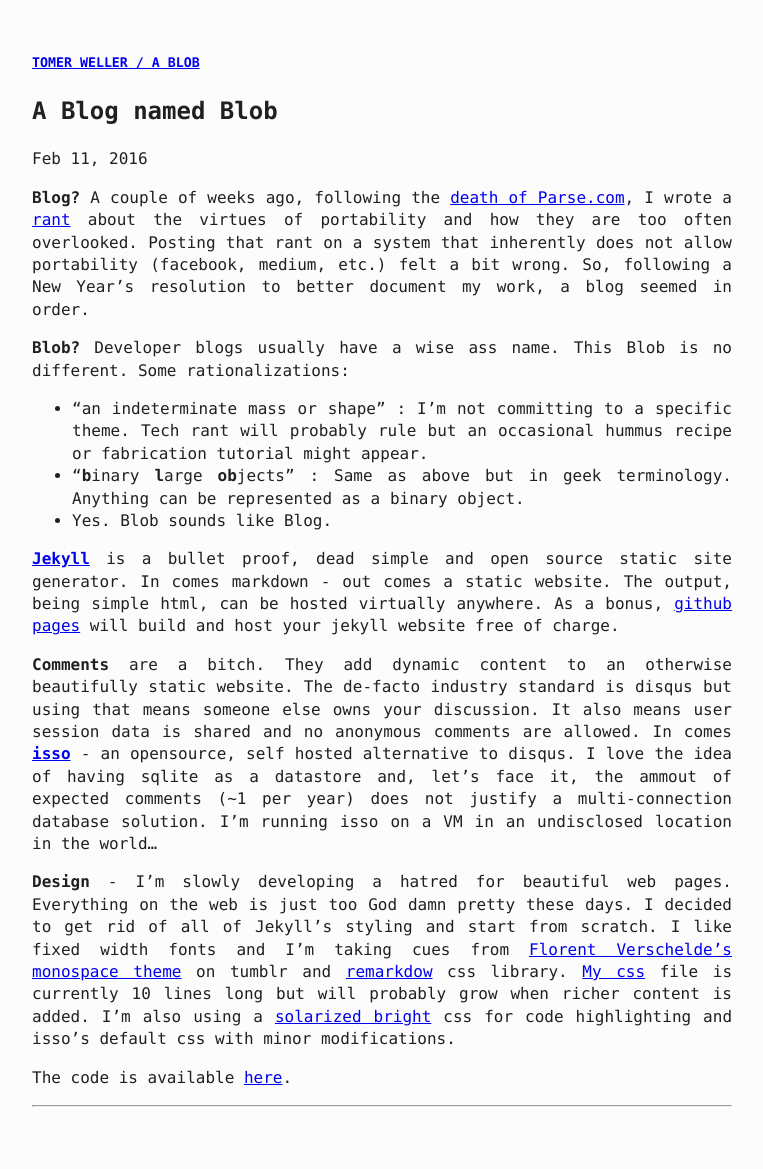
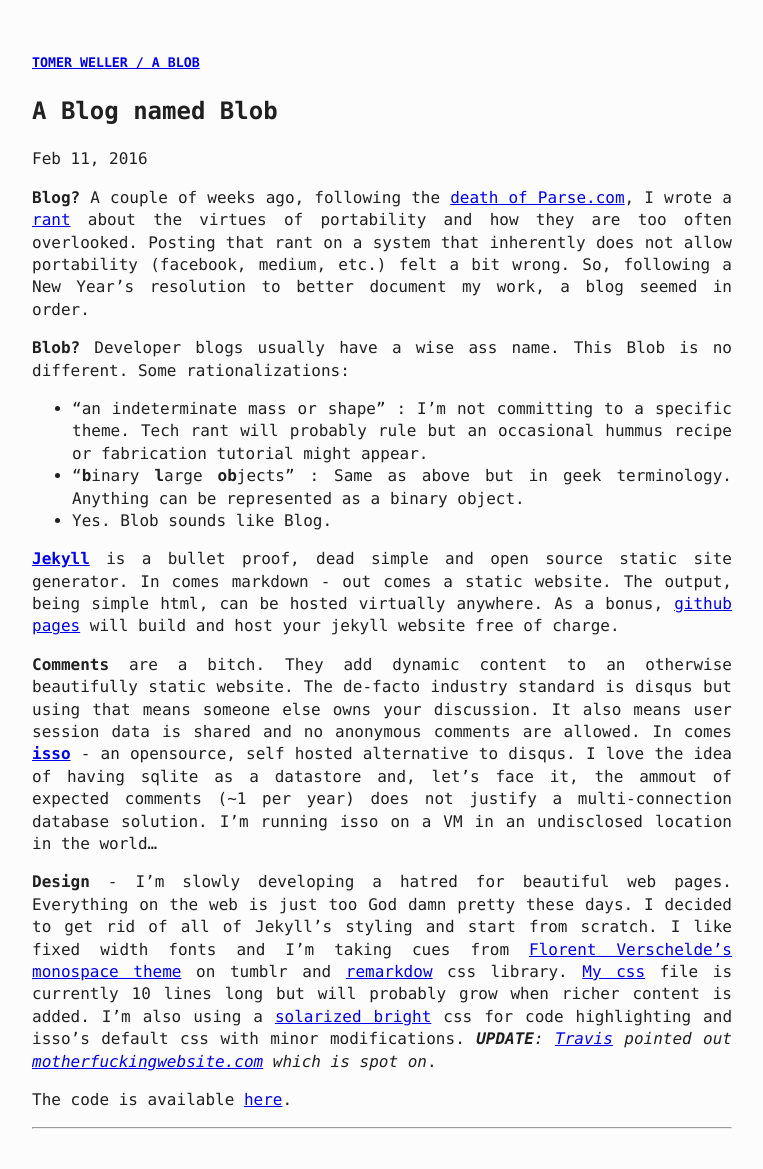
Before and after one commit to tomerweller/tomerweller.github.io, a Jekyll site: the page built from _posts/2016-2-10-a-blog-named-blob.md, in a window 1280 px wide. Shown: the whole page, without its empty margins (258-1021 px from the left). Built offline with Jekyll 4.4.1, drawn with Linux system fonts in a browser that asks for light colours; comment, search, counter and statistics services are not loaded; before the commit the page ends 1147 px from its top, so only the background shows below that.

Commit message:
add motherfuckingwebsite reference

```diff
--- a/_posts/2016-2-10-a-blog-named-blob.md
+++ b/_posts/2016-2-10-a-blog-named-blob.md
@@ -17,7 +17,9 @@ date:   2016-02-10 23:59:59 -0500
 **Comments** are a bitch. They add dynamic content to an otherwise beautifully static website. The de-facto industry standard is disqus but using that means someone else owns your discussion. It also means user session data is shared and no anonymous comments are allowed. In comes **[isso][isso]** - an opensource, self hosted alternative to disqus. I love the idea of having sqlite as a datastore and, let's face it, the ammout of expected comments (~1 per year) does not justify a multi-connection database solution. I'm running isso on a VM in an undisclosed location in the world...
 
 **Design** - I'm slowly developing a hatred for beautiful web pages. Everything on the web is just too God damn pretty these days. I decided to get rid of all of Jekyll's styling and start from scratch. I like fixed width fonts and I'm taking cues from [Florent Verschelde's][fvsch] [monospace theme][monospace_theme] on tumblr and [remarkdow][remarkdown] css library.
- [My css][my_css] file is currently 10 lines long but will probably grow when richer content is added. I'm also using a [solarized bright][solarized_css] css for code highlighting and isso's default css with minor modifications.
+ [My css][my_css] file is currently 10 lines long but will probably grow when richer content is added. I'm also using a [solarized bright][solarized_css] css for code highlighting and isso's default css with minor modifications. <em>**UPDATE**: [Travis][travis] pointed out [motherfuckingwebsite.com][motherfuckingwebsite] which is spot on</em>.
+
+
 
 The code is available [here][here].
 
@@ -31,3 +33,5 @@ The code is available [here][here].
 [my_css]: https://github.com/tomerweller/tomerweller.github.io/blob/master/css/custom.css
 [here]: https://github.com/tomerweller/tomerweller.github.io
 [solarized_css]: https://gist.github.com/edwardhotchkiss/2005058
+[travis]: http://www.travisrich.com/
+[motherfuckingwebsite]: http://www.motherfuckingwebsite.com
```
